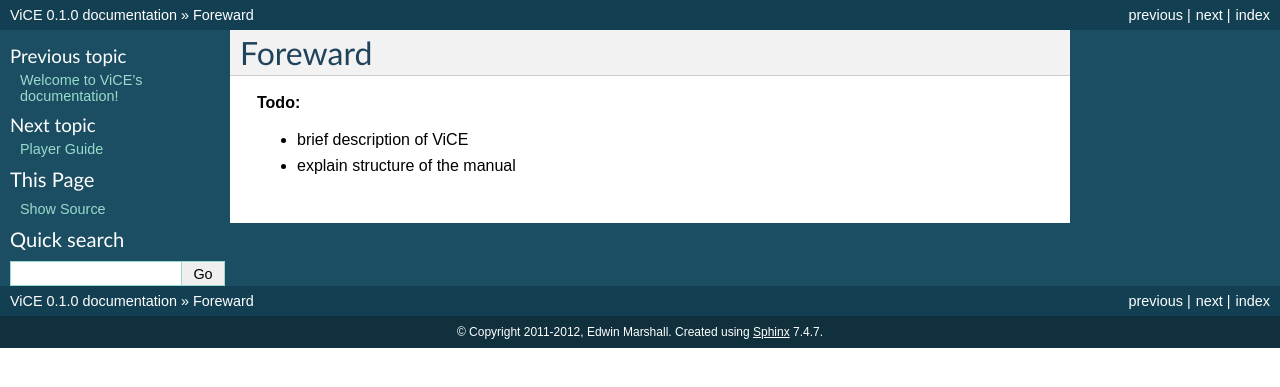
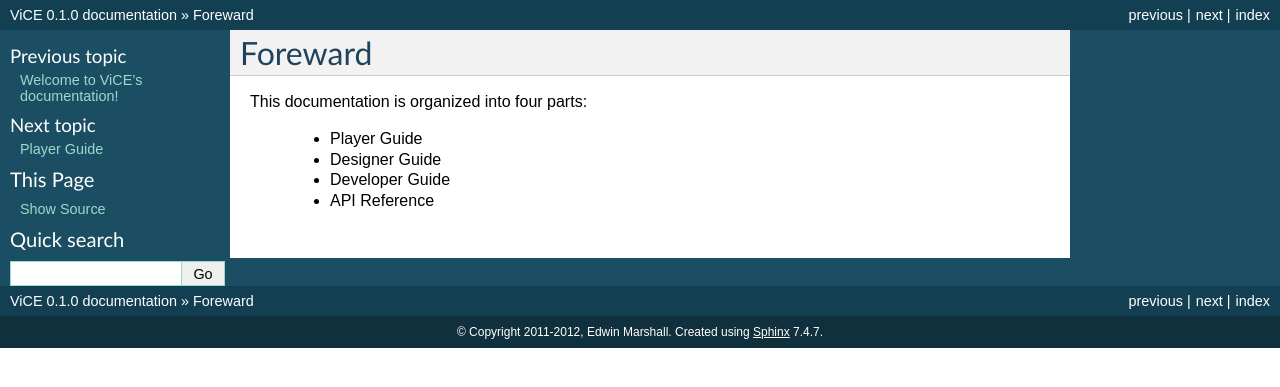
Before and after one commit to cnelsonsic/ViCE, a Sphinx documentation site: the page built from doc/source/foreward.rst, in a window 1280 px wide. Shown: the top 387 px of the page. Built offline with Sphinx 7.4.7, drawn with Linux system fonts in a browser that asks for light colours.

Commit message:
- added stub text to foreward.rst

```diff
--- a/doc/source/foreward.rst
+++ b/doc/source/foreward.rst
@@ -1,7 +1,9 @@
 Foreward
 ########
 
-.. todo::
+This documentation is organized into four parts:
 
-    * brief description of ViCE
-    * explain structure of the manual
+    * Player Guide
+    * Designer Guide
+    * Developer Guide
+    * API Reference
```
